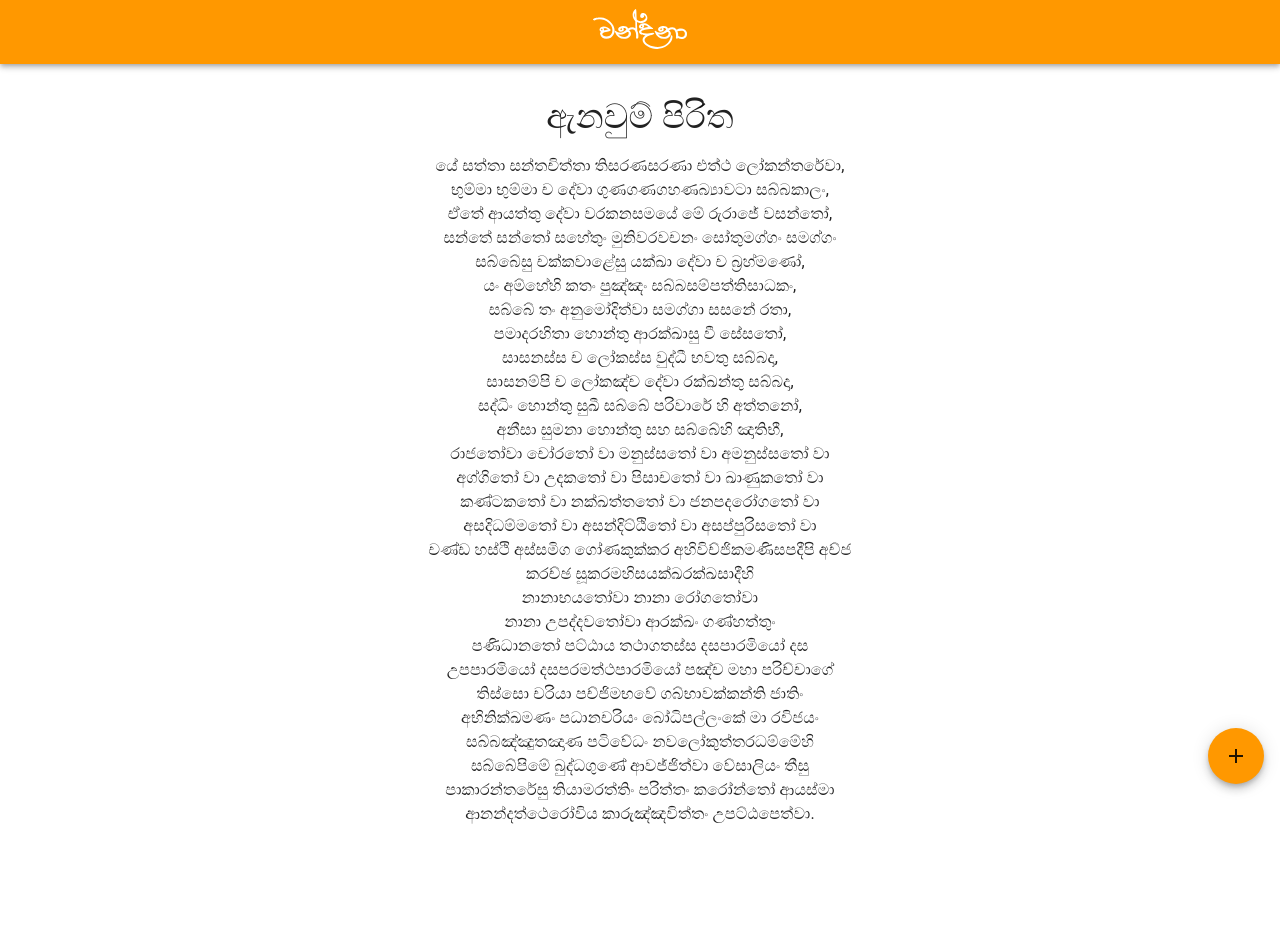
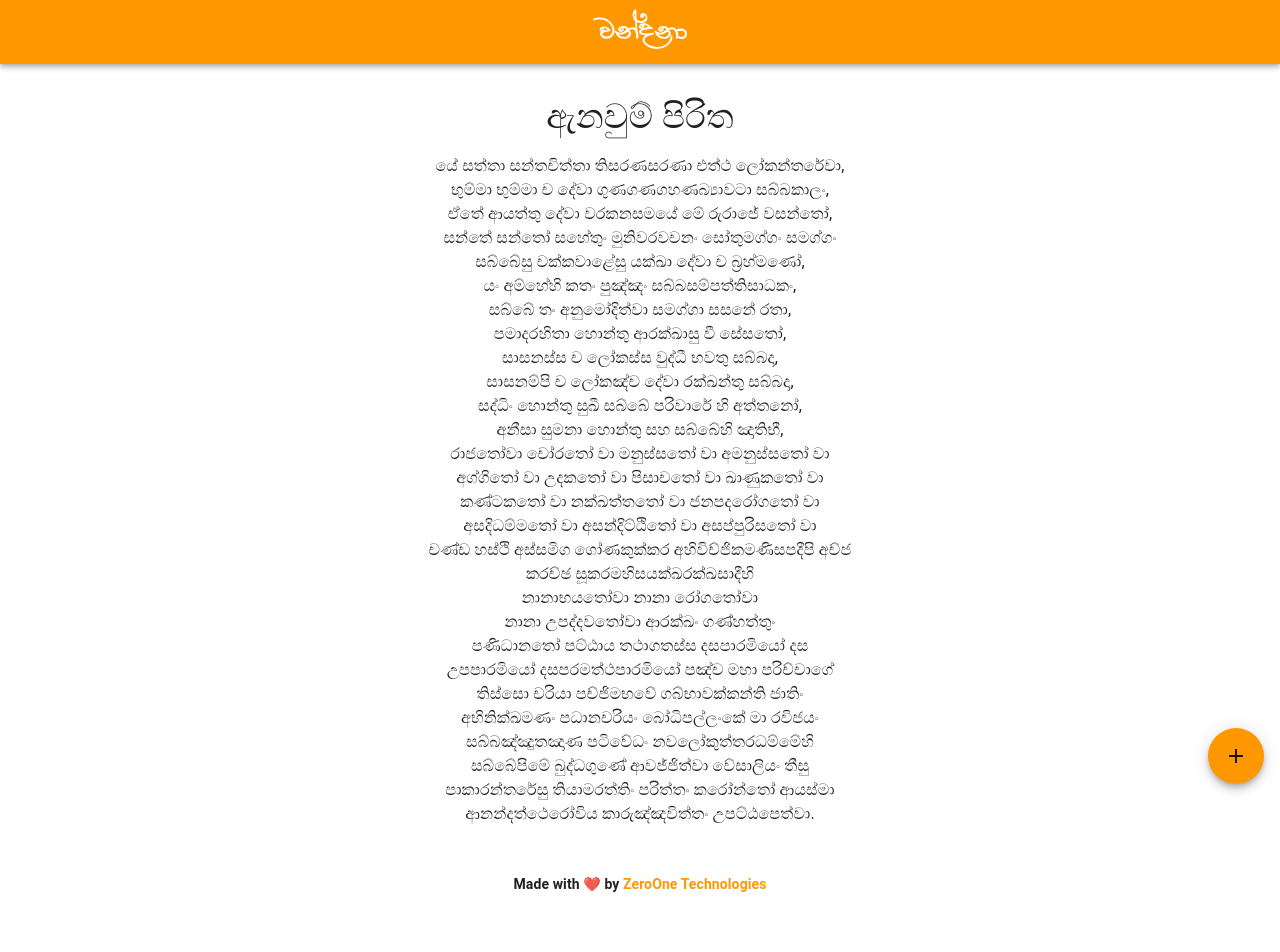
Before and after one commit to sudaraka94/vandana, a React (Vite) app: page /article/anawumpiritha in a window 1280 px wide. Shown: the top 952 px of the page. After the commit the page ends 912 px from the top, so only its background shows below. Built offline with nearby package versions, Linux system fonts and the light colour scheme.

Commit message:
Add footer :construction:

```diff
--- a/src/containers/Article.tsx
+++ b/src/containers/Article.tsx
@@ -55,7 +55,7 @@ const Article = () => {
                 <CircularProgress color="inherit" />
             </Backdrop>
             <Box display="flex" flexDirection="column" alignItems="center" padding={4}>
-                <Box paddingBottom={16} width={"100%"} maxWidth={800}>
+                <Box width={"100%"} maxWidth={800}>
                     <Typography variant="h4" align="center">
                         {article?.title}
                     </Typography>
--- a/src/hoc/Layout.tsx
+++ b/src/hoc/Layout.tsx
@@ -24,7 +24,7 @@ const Layout = (props: LayoutProps) => {
         </Toolbar>
       </AppBar>
       {props.children}
-      <Box display="flex" width="100%" flexDirection="row" justifyContent="center" top={10} bottom= {10} >
+      <Box display="flex" width="100%" justifyContent="center"  marginBottom="1em">
         <Typography fontWeight={700} variant="subtitle2">
           Made with ❤️ by <MuiLink target="_blank" href="http://zeroonetech.xyz" underline="none">ZeroOne Technologies</MuiLink>
         </Typography>
```
